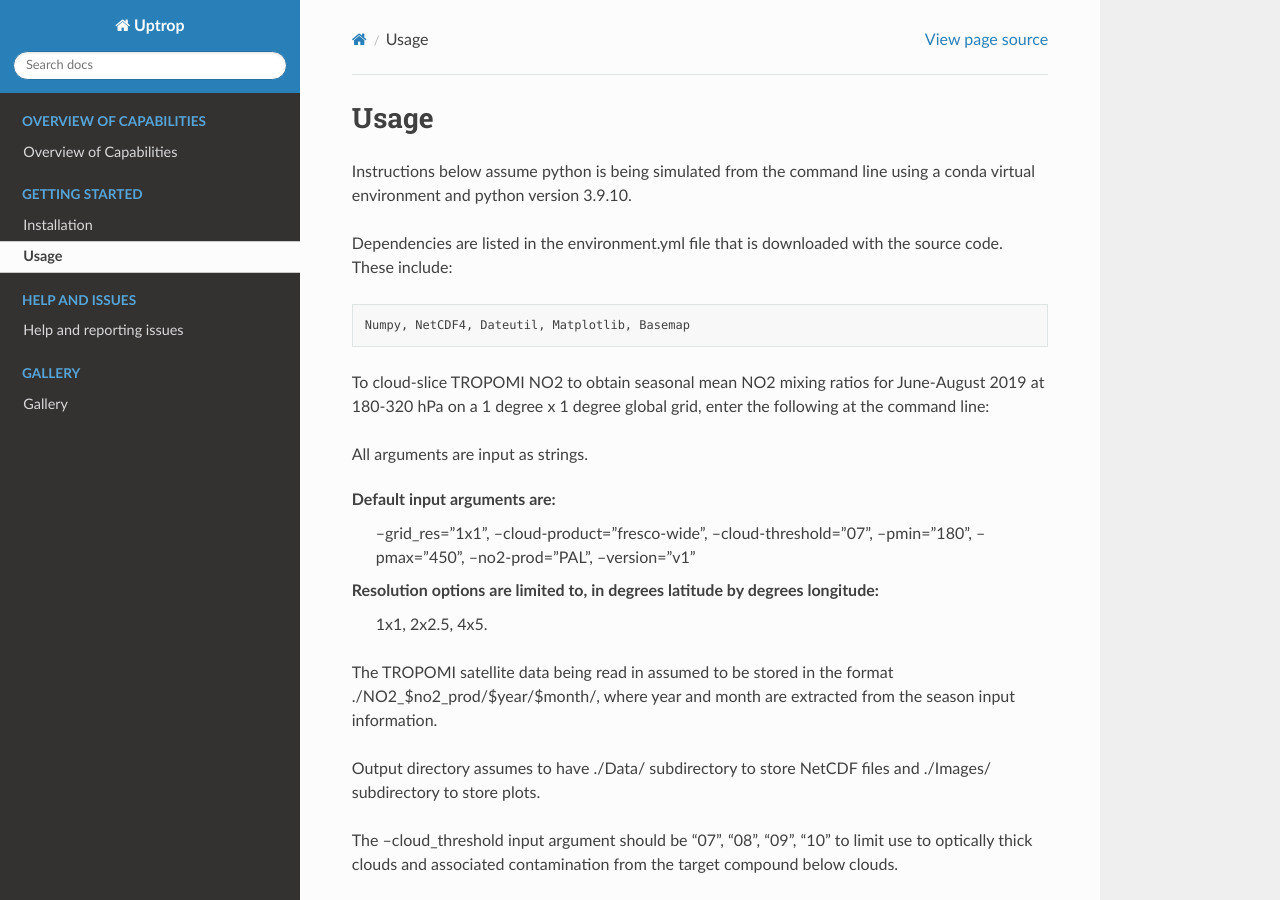
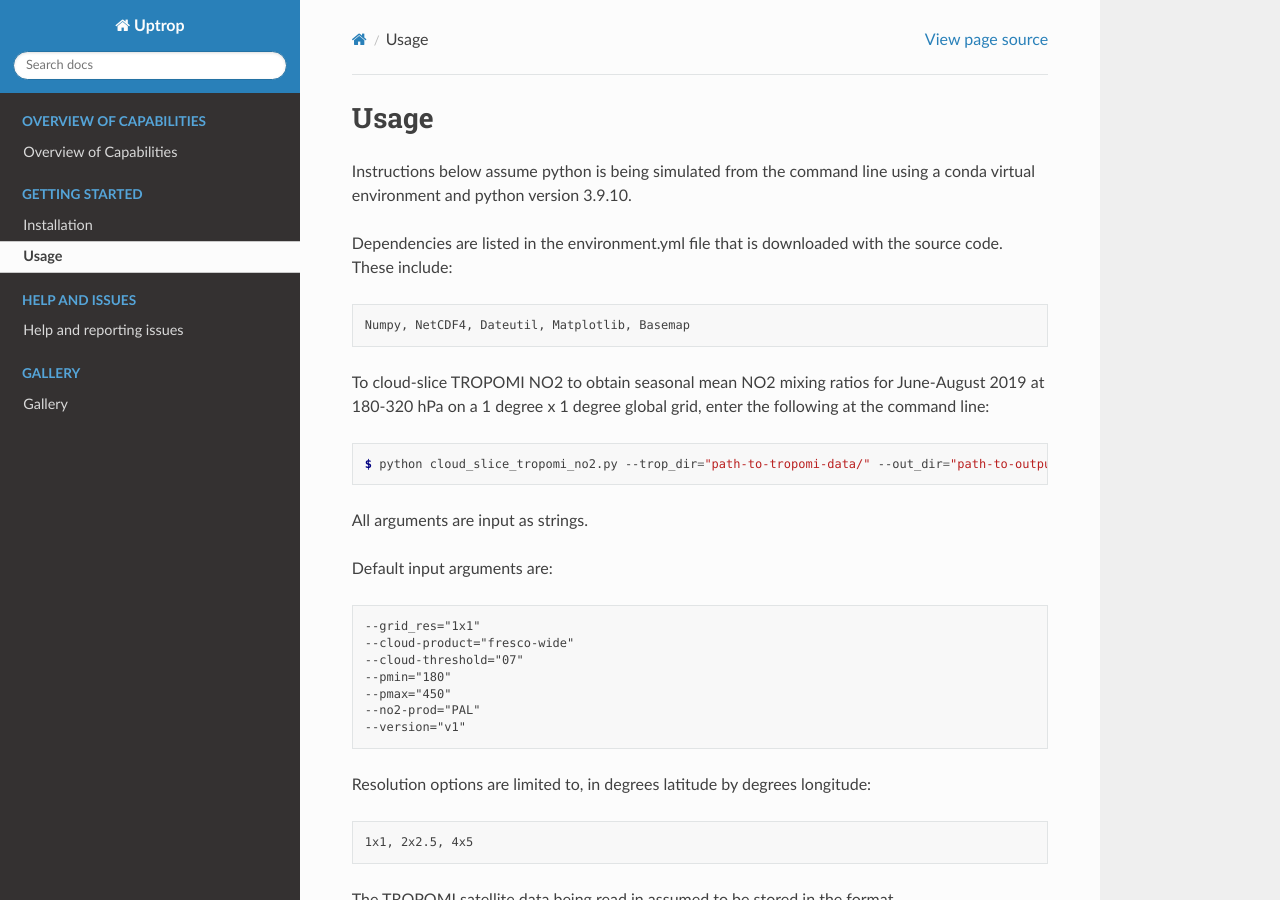
Before and after one commit to eamarais/erc-uptrop, a Sphinx documentation site: the page built from docs/source/Usage.rst, in a window 1280 px wide and 900 px high. Built offline with Sphinx 7.4.7 and the Read the Docs theme 2.0.0, drawn with Linux system fonts in a browser that asks for light colours.

Commit message:
Update Usage.rst

```diff
--- a/docs/source/Usage.rst
+++ b/docs/source/Usage.rst
@@ -14,23 +14,28 @@ To cloud-slice TROPOMI NO2 to obtain seasonal mean NO2 mixing ratios for June-Au
 enter the following at the command line:
 
 .. code-block:: console
+
   $ python cloud_slice_tropomi_no2.py --trop_dir="path-to-tropomi-data/" --out_dir="path-to-output-directory/" --cloud_product="fresco-wide" --no2_prod="OFFL" --cloud_threshold="07" --grid_res="1x1" --year="2019" --pmax="180" --pmin="450" --season="jja" > log_file
 
 All arguments are input as strings.
 
 Default input arguments are:
-  --grid_res="1x1",
-  --cloud-product="fresco-wide",
-  --cloud-threshold="07",
-  --pmin="180",
-  --pmax="450",
-  --no2-prod="PAL",
+
+.. code-block:: text
+
+  --grid_res="1x1"
+  --cloud-product="fresco-wide"
+  --cloud-threshold="07"
+  --pmin="180"
+  --pmax="450"
+  --no2-prod="PAL"
   --version="v1"
 
 Resolution options are limited to, in degrees latitude by degrees longitude:
-   1x1,
-   2x2.5,
-   4x5.
+
+.. code-block:: text
+
+  1x1, 2x2.5, 4x5
 
 The TROPOMI satellite data being read in assumed to be stored in the format ./NO2_$no2_prod/$year/$month/, where year and month are extracted from the season input information.
 
```
